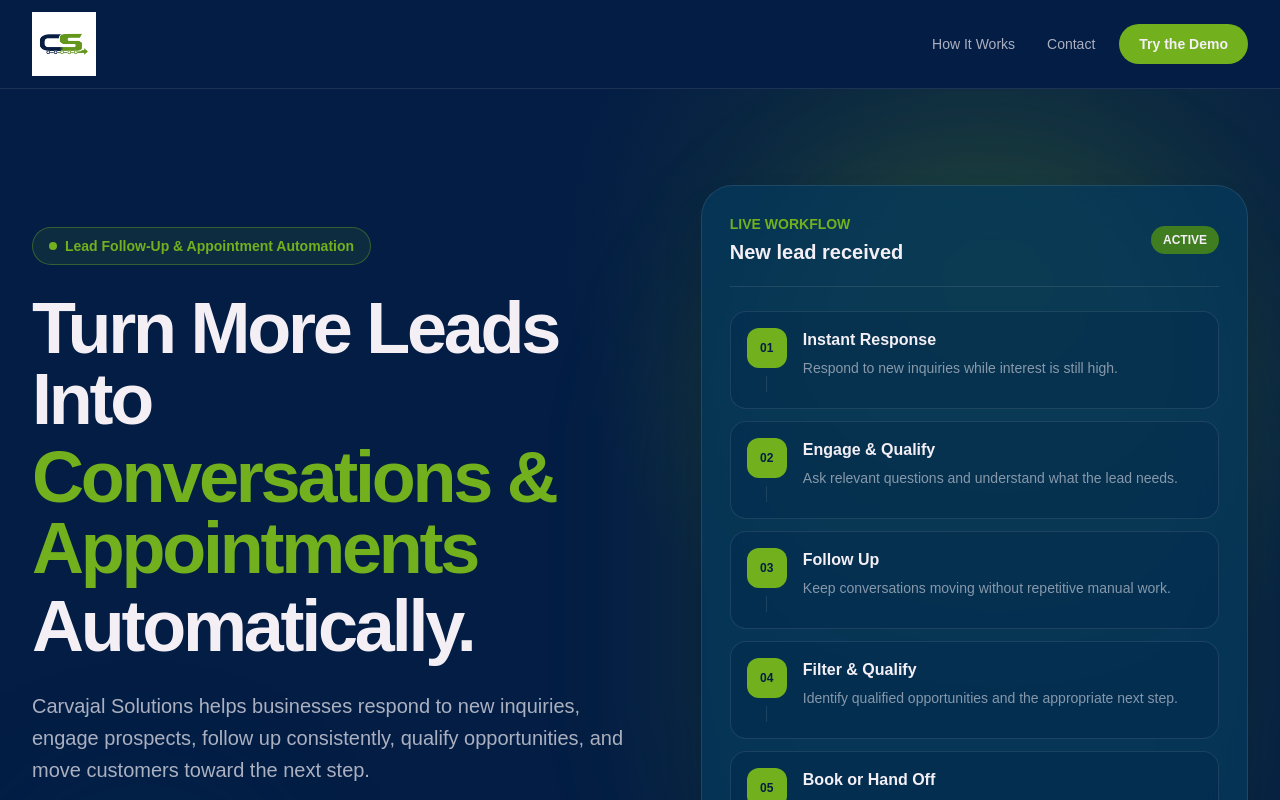
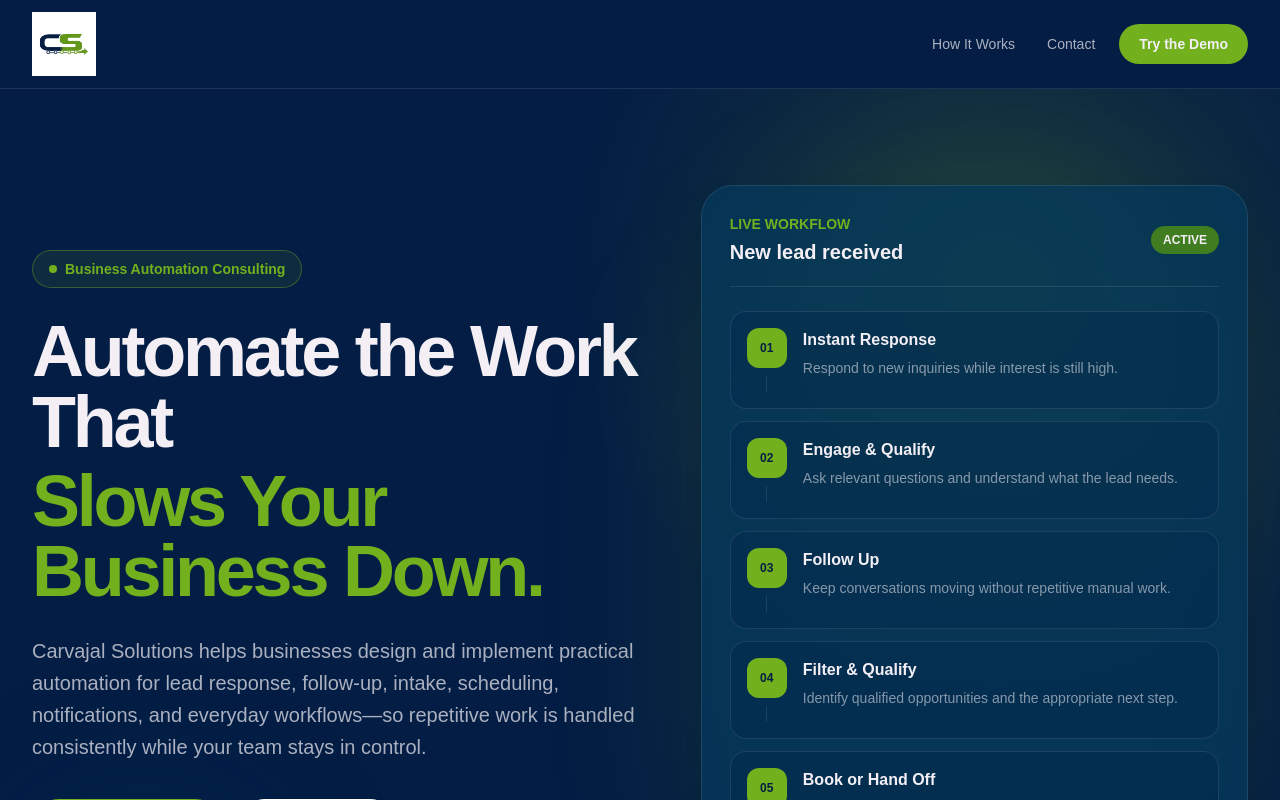
Before and after one commit to zmagnaye/Carvajal-Solutions, a Next.js app: page / in a window 1280 px wide. Shown: the top 800 px of the page. Built offline with nearby package versions, Linux system fonts and the light colour scheme.

Commit message:
update homepage automation consulting message

```diff
--- a/app/page.tsx
+++ b/app/page.tsx
@@ -161,23 +161,22 @@ export default function Home() {
           <div>
             <div className="mb-6 inline-flex max-w-full items-center gap-2 rounded-full border border-(--cs-green)/40 bg-(--cs-green)/10 px-3.5 py-2 text-xs font-semibold leading-5 text-(--cs-green) sm:mb-7 sm:px-4 sm:text-sm">
               <span className="h-2 w-2 shrink-0 rounded-full bg-(--cs-green)" />
-              Lead Follow-Up & Appointment Automation
+              Business Automation Consulting
             </div>
 
             <h1 className="max-w-4xl text-[2.65rem] leading-[0.98] font-bold tracking-[-0.045em] sm:text-6xl lg:text-7xl">
-              <span className="block">Turn More Leads Into</span>
+              <span className="block">Automate the Work That</span>
 
               <span className="mt-2 block text-(--cs-green)">
-                Conversations & Appointments
+                Slows Your Business Down.
               </span>
-
-              <span className="mt-2 block">Automatically.</span>
             </h1>
 
             <p className="mt-6 max-w-2xl text-base leading-7 text-(--cs-off-white)/70 sm:mt-7 sm:text-xl sm:leading-8">
-              Carvajal Solutions helps businesses respond to new inquiries,
-              engage prospects, follow up consistently, qualify opportunities,
-              and move customers toward the next step.
+              Carvajal Solutions helps businesses design and implement practical
+              automation for lead response, follow-up, intake, scheduling,
+              notifications, and everyday workflows—so repetitive work is handled
+              consistently while your team stays in control.
             </p>
 
             <div className="mt-8 flex flex-col gap-3 sm:mt-9 sm:flex-row sm:gap-4">
```
